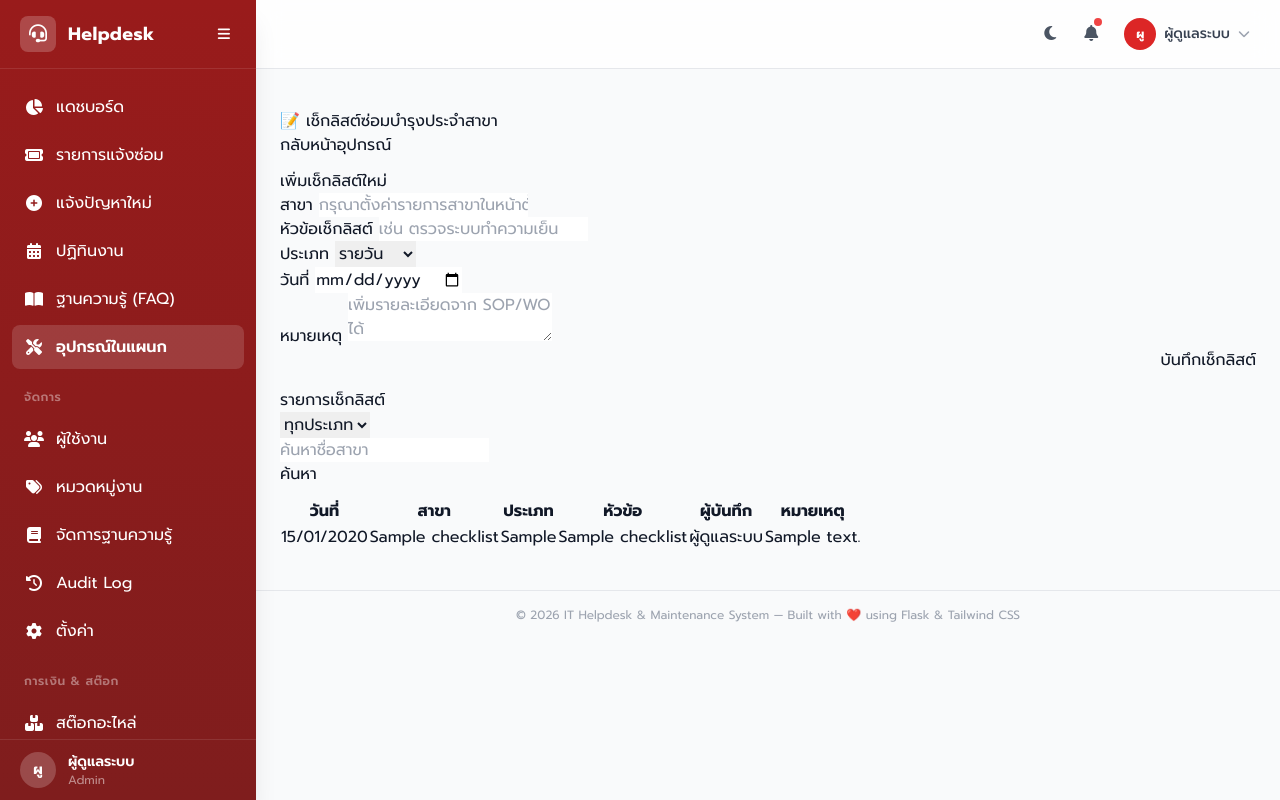
After one commit to BPmall/helpdesk_project, a Flask app: page /equipment/checklists in a window 1280 px wide. The commit adds this page. Run offline with Flask 3, Linux system fonts and the light colour scheme; a user stored in the database is signed in; tables that the repository leaves empty hold one stand-in row (values such as "Sample post"); some libraries are stand-ins or nearby versions.

Commit message:
feat: make branch list configurable from admin settings

```diff
--- a/app/routes/admin.py
+++ b/app/routes/admin.py
@@ -155,6 +155,7 @@ def settings():
         SystemConfig.set('telegram_enabled', '1' if request.form.get('telegram_enabled') else '0')
         SystemConfig.set('telegram_token', request.form.get('telegram_token', '').strip())
         SystemConfig.set('telegram_chat_id', request.form.get('telegram_chat_id', '').strip())
+        SystemConfig.set('branch_options', request.form.get('branch_options', '').strip())
 
         flash('บันทึกการตั้งค่าเรียบร้อย', 'success')
         return redirect(url_for('admin.settings'))
--- a/app/routes/equipment.py
+++ b/app/routes/equipment.py
@@ -7,7 +7,8 @@ from werkzeug.utils import secure_filename
 import qrcode
 from io import BytesIO
 from flask import send_file
-from ..models import db, Equipment, EquipmentTransaction, Ticket
+from ..models import db, Equipment, EquipmentTransaction, Ticket, BranchChecklist, SystemConfig
+from ..utils import send_custom_notification
 
 equipment_bp = Blueprint('equipment', __name__, url_prefix='/equipment')
 
@@ -330,3 +331,78 @@ def generate_qrcode(id):
     img_io.seek(0)
 
     return send_file(img_io, mimetype='image/png')
+
+
+@equipment_bp.route('/checklists')
+@login_required
+def checklist_index():
+    period_type = request.args.get('period', 'All')
+    branch = request.args.get('branch', '').strip()
+
+    query = BranchChecklist.query
+    if period_type != 'All':
+        query = query.filter(BranchChecklist.period_type == period_type)
+    if branch:
+        query = query.filter(BranchChecklist.branch_name.ilike(f'%{branch}%'))
+
+    checklists = query.order_by(BranchChecklist.checklist_date.desc(), BranchChecklist.id.desc()).all()
+    return render_template(
+        'equipment/checklists.html',
+        checklists=checklists,
+        current_period=period_type,
+        branch=branch,
+        branch_options=[line.strip() for line in SystemConfig.get('branch_options', '').splitlines() if line.strip()]
+    )
+
+
+@equipment_bp.route('/checklists/add', methods=['POST'])
+@login_required
+def add_checklist():
+    branch_name = request.form.get('branch_name', '').strip()
+    title = request.form.get('title', '').strip()
+    period_type = request.form.get('period_type', 'daily')
+    checklist_date_str = request.form.get('checklist_date', '').strip()
+    notes = request.form.get('notes', '').strip()
+    branch_options = [line.strip() for line in SystemConfig.get('branch_options', '').splitlines() if line.strip()]
+
+    if not branch_name or not title or not checklist_date_str:
+        flash('กรุณากรอกข้อมูลสาขา, หัวข้อเช็กลิสต์ และวันที่ให้ครบถ้วน', 'danger')
+        return redirect(url_for('equipment.checklist_index'))
+    if branch_options and branch_name not in branch_options:
+        flash('กรุณาเลือกสาขาจากรายการที่กำหนด', 'danger')
+        return redirect(url_for('equipment.checklist_index'))
+
+    if period_type not in ['daily', 'monthly', 'yearly']:
+        flash('ประเภทเช็กลิสต์ไม่ถูกต้อง', 'danger')
+        return redirect(url_for('equipment.checklist_index'))
+
+    checklist_date = datetime.strptime(checklist_date_str, '%Y-%m-%d').date()
+
+    checklist = BranchChecklist(
+        branch_name=branch_name,
+        title=title,
+        period_type=period_type,
+        checklist_date=checklist_date,
+        notes=notes,
+        created_by=current_user.id
+    )
+    db.session.add(checklist)
+    db.session.commit()
+
+    try:
+        config = SystemConfig.get_notification_config()
+        period_labels = {'daily': 'รายวัน', 'monthly': 'รายเดือน', 'yearly': 'รายปี'}
+        message = (
+            "🔔 แจ้งเตือนเช็กลิสต์สาขา\n"
+            f"🏢 สาขา: {checklist.branch_name}\n"
+            f"🗂️ หัวข้อ: {checklist.title}\n"
+            f"🕒 รอบ: {period_labels.get(checklist.period_type, checklist.period_type)}\n"
+            f"📅 วันที่ตรวจ: {checklist.checklist_date.strftime('%d/%m/%Y')}\n"
+            f"👤 ผู้บันทึก: {current_user.name}"
+        )
+        send_custom_notification(message, config, email_subject='[Helpdesk] บันทึกเช็กลิสต์สาขาใหม่')
+    except Exception:
+        pass
+
+    flash('บันทึกเช็กลิสต์เรียบร้อยแล้ว', 'success')
+    return redirect(url_for('equipment.checklist_index'))
--- a/app/routes/tickets.py
+++ b/app/routes/tickets.py
@@ -12,6 +12,12 @@ import uuid
 tickets_bp = Blueprint('tickets', __name__, url_prefix='/tickets')
 
 ALLOWED_EXTENSIONS = {'png', 'jpg', 'jpeg', 'gif', 'pdf', 'doc', 'docx', 'xls', 'xlsx', 'txt', 'zip', 'rar'}
+
+
+def get_branch_options():
+    raw = SystemConfig.get('branch_options', '')
+    options = [line.strip() for line in raw.splitlines() if line.strip()]
+    return options
 
 
 def allowed_file(filename):
@@ -65,9 +71,12 @@ def ticket_list():
 @login_required
 def ticket_create():
     """สร้าง Ticket ใหม่"""
+    branch_options = get_branch_options()
     if request.method == 'POST':
         title = request.form.get('title', '').strip()
         description = request.form.get('description', '').strip()
+        contact_phone = request.form.get('contact_phone', '').strip()
+        branch_location = request.form.get('branch_location', '').strip()
         priority = request.form.get('priority', 'Medium')
         category_id = request.form.get('category_id', type=int)
         equipment_id = request.form.get('equipment_id', type=int)
@@ -75,11 +84,28 @@ def ticket_create():
         if not title:
             flash('กรุณากรอกหัวข้อปัญหา', 'danger')
             return redirect(url_for('tickets.ticket_create'))
+        if not contact_phone:
+            flash('กรุณากรอกเบอร์ติดต่อ', 'danger')
+            return redirect(url_for('tickets.ticket_create'))
+        if not branch_location or branch_location not in branch_options:
+            flash('กรุณาเลือกสาขาจากรายการที่กำหนด', 'danger')
+            return redirect(url_for('tickets.ticket_create'))
+
+        normalized_phone = ''.join(ch for ch in contact_phone if ch.isdigit())
+        if len(normalized_phone) < 9:
+            flash('เบอร์ติดต่อไม่ถูกต้อง', 'danger')
+            return redirect(url_for('tickets.ticket_create'))
+
+        full_description = (
+            f"สาขา: {branch_location}\n"
+            f"เบอร์ติดต่อ: {contact_phone}\n\n"
+            f"{description}"
+        ).strip()
 
         ticket = Ticket(
             ticket_number=Ticket.generate_ticket_number(),
             title=title,
-            description=description,
+            description=full_description,
             priority=priority,
             category_id=category_id,
             equipment_id=equipment_id,
@@ -130,7 +156,12 @@ def ticket_create():
 
     categories = Category.query.all()
     equipments = Equipment.query.all()
-    return render_template('ticket_create.html', categories=categories, equipments=equipments)
+    return render_template(
+        'ticket_create.html',
+        categories=categories,
+        equipments=equipments,
+        branch_options=branch_options
+    )
 
 
 @tickets_bp.route('/<int:ticket_id>')
--- /dev/null
+++ b/app/templates/equipment/checklists.html
@@ -0,0 +1,110 @@
+{% extends 'base.html' %}
+
+{% block title %}เช็กลิสต์ประจำวัน/เดือน/ปี{% endblock %}
+
+{% block content %}
+<div class="container py-4">
+  <div class="d-flex justify-content-between align-items-center mb-3">
+    <h3 class="mb-0">📝 เช็กลิสต์ซ่อมบำรุงประจำสาขา</h3>
+    <a href="{{ url_for('equipment.index') }}" class="btn btn-outline-secondary btn-sm">กลับหน้าอุปกรณ์</a>
+  </div>
+
+  <div class="card mb-4">
+    <div class="card-header">เพิ่มเช็กลิสต์ใหม่</div>
+    <div class="card-body">
+      <form method="POST" action="{{ url_for('equipment.add_checklist') }}" class="row g-3">
+        <input type="hidden" name="csrf_token" value="{{ csrf_token() }}">
+        <div class="col-md-4">
+          <label class="form-label">สาขา</label>
+          {% if branch_options %}
+          <select class="form-select" name="branch_name" required>
+            <option value="">— เลือกสาขา —</option>
+            {% for branch_opt in branch_options %}
+            <option value="{{ branch_opt }}">{{ branch_opt }}</option>
+            {% endfor %}
+          </select>
+          {% else %}
+          <input type="text" class="form-control" name="branch_name" required placeholder="กรุณาตั้งค่ารายการสาขาในหน้าตั้งค่าระบบก่อน" />
+          {% endif %}
+        </div>
+        <div class="col-md-4">
+          <label class="form-label">หัวข้อเช็กลิสต์</label>
+          <input type="text" class="form-control" name="title" required placeholder="เช่น ตรวจระบบทำความเย็น" />
+        </div>
+        <div class="col-md-2">
+          <label class="form-label">ประเภท</label>
+          <select class="form-select" name="period_type" required>
+            <option value="daily">รายวัน</option>
+            <option value="monthly">รายเดือน</option>
+            <option value="yearly">รายปี</option>
+          </select>
+        </div>
+        <div class="col-md-2">
+          <label class="form-label">วันที่</label>
+          <input type="date" class="form-control" name="checklist_date" required />
+        </div>
+        <div class="col-12">
+          <label class="form-label">หมายเหตุ</label>
+          <textarea class="form-control" name="notes" rows="2" placeholder="เพิ่มรายละเอียดจาก SOP/WO ได้"></textarea>
+        </div>
+        <div class="col-12 text-end">
+          <button class="btn btn-primary">บันทึกเช็กลิสต์</button>
+        </div>
+      </form>
+    </div>
+  </div>
+
+  <div class="card">
+    <div class="card-header">รายการเช็กลิสต์</div>
+    <div class="card-body">
+      <form method="GET" class="row g-3 mb-3">
+        <div class="col-md-3">
+          <select class="form-select" name="period">
+            <option value="All" {% if current_period == 'All' %}selected{% endif %}>ทุกประเภท</option>
+            <option value="daily" {% if current_period == 'daily' %}selected{% endif %}>รายวัน</option>
+            <option value="monthly" {% if current_period == 'monthly' %}selected{% endif %}>รายเดือน</option>
+            <option value="yearly" {% if current_period == 'yearly' %}selected{% endif %}>รายปี</option>
+          </select>
+        </div>
+        <div class="col-md-5">
+          <input type="text" class="form-control" name="branch" value="{{ branch }}" placeholder="ค้นหาชื่อสาขา" />
+        </div>
+        <div class="col-md-2">
+          <button class="btn btn-outline-primary w-100">ค้นหา</button>
+        </div>
+      </form>
+
+      <div class="table-responsive">
+        <table class="table table-striped align-middle">
+          <thead>
+            <tr>
+              <th>วันที่</th>
+              <th>สาขา</th>
+              <th>ประเภท</th>
+              <th>หัวข้อ</th>
+              <th>ผู้บันทึก</th>
+              <th>หมายเหตุ</th>
+            </tr>
+          </thead>
+          <tbody>
+            {% for item in checklists %}
+            <tr>
+              <td>{{ item.checklist_date.strftime('%d/%m/%Y') }}</td>
+              <td>{{ item.branch_name }}</td>
+              <td>{{ item.get_period_type_thai() }}</td>
+              <td>{{ item.title }}</td>
+              <td>{{ item.creator.name if item.creator else '-' }}</td>
+              <td>{{ item.notes or '-' }}</td>
+            </tr>
+            {% else %}
+            <tr>
+              <td colspan="6" class="text-center text-muted">ยังไม่มีข้อมูลเช็กลิสต์</td>
+            </tr>
+            {% endfor %}
+          </tbody>
+        </table>
+      </div>
+    </div>
+  </div>
+</div>
+{% endblock %}
```
Also changed, not shown: app/models.py (+26 -0 lines), app/templates/equipment/index.html (+8 -3 lines), app/templates/settings.html (+14 -0 lines), app/templates/ticket_create.html (+25 -0 lines), app/utils.py (+27 -0 lines).
